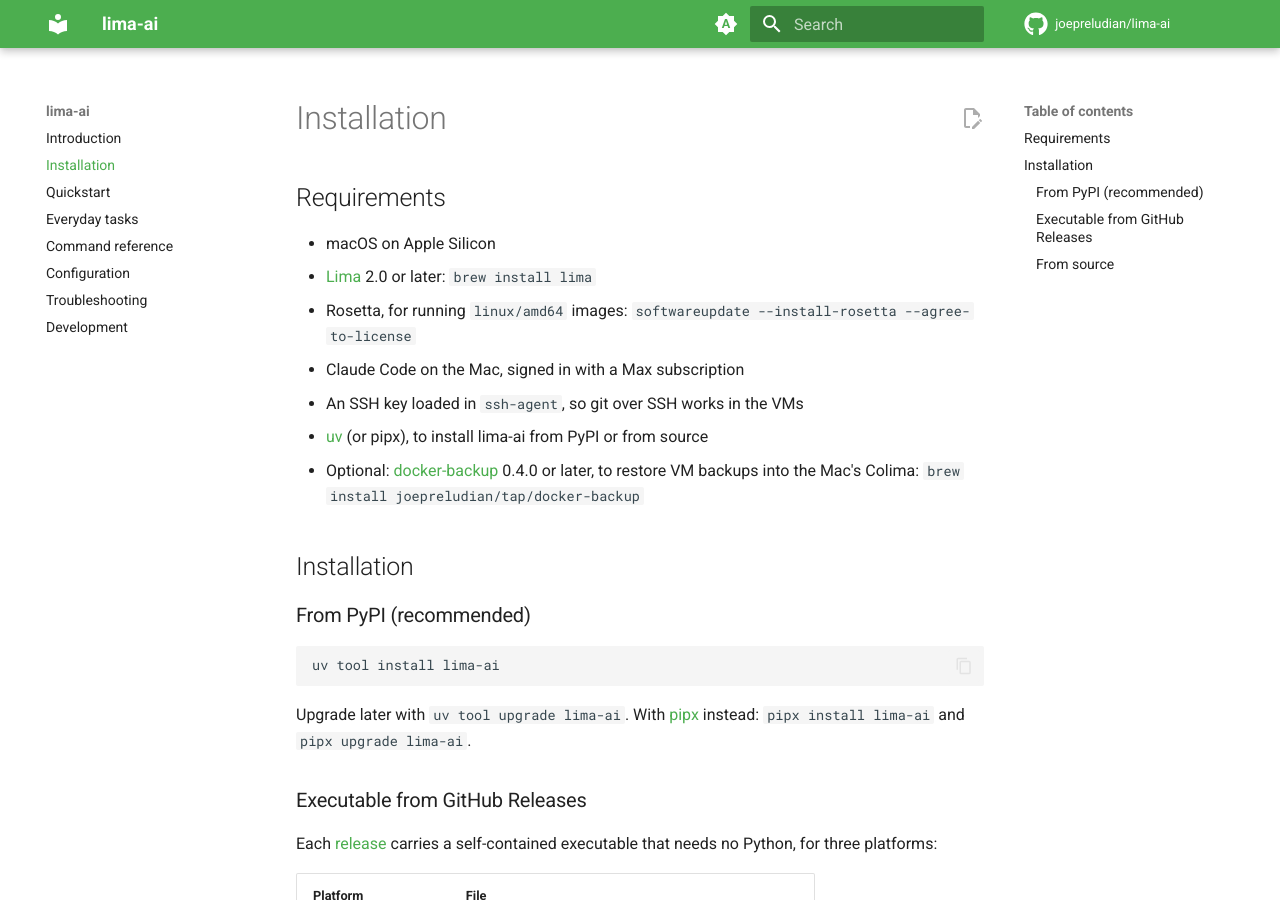
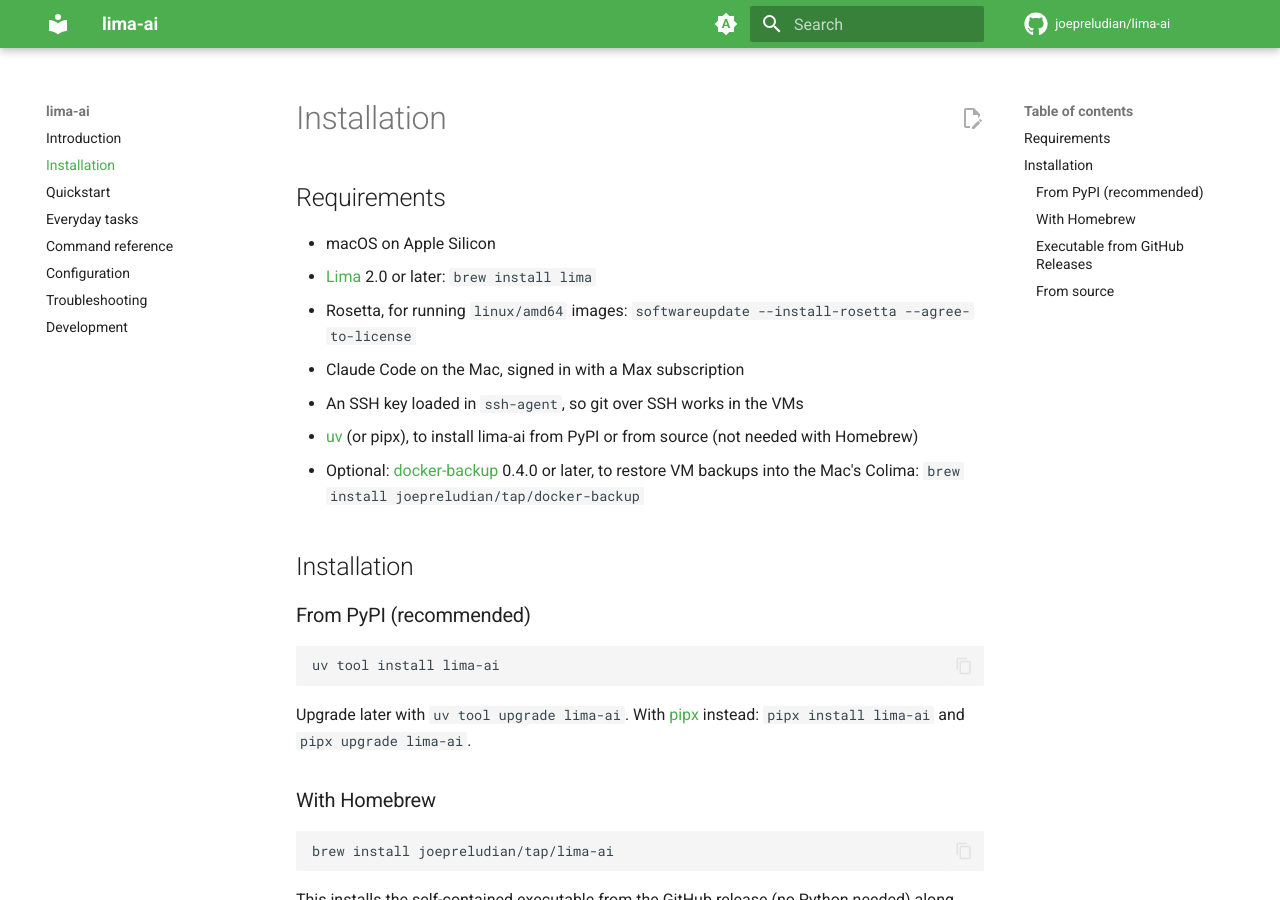
Before and after one commit to joepreludian/lima-ai, an MkDocs documentation site: the page built from docs/manual/docs/install.md, in a window 1280 px wide and 900 px high. Built offline with MkDocs 1.6.1 and Material for MkDocs 9.7.7, drawn with Linux system fonts in a browser that asks for light colours; comment, search, counter and statistics services are not loaded; some of the changed text lies outside the part shown.

Commit message:
docs: document Homebrew install via joepreludian/tap

````diff
--- a/docs/manual/docs/install.md
+++ b/docs/manual/docs/install.md
@@ -9,6 +9,7 @@
 - Claude Code on the Mac, signed in with a Max subscription
 - An SSH key loaded in `ssh-agent`, so git over SSH works in the VMs
 - [uv](https://docs.astral.sh/uv/) (or pipx), to install lima-ai from PyPI or from source
+  (not needed with Homebrew)
 - Optional: [docker-backup](https://docker-backup.readthedocs.io) 0.4.0 or
   later, to restore VM backups into the Mac's Colima:
   `brew install joepreludian/tap/docker-backup`
@@ -24,6 +25,16 @@
 Upgrade later with `uv tool upgrade lima-ai`. With
 [pipx](https://pipx.pypa.io) instead: `pipx install lima-ai` and
 `pipx upgrade lima-ai`.
+
+### With Homebrew
+
+```bash
+brew install joepreludian/tap/lima-ai
+```
+
+This installs the self-contained executable from the GitHub release (no
+Python needed) along with Lima itself, and needs no Gatekeeper step. Upgrade
+later with `brew upgrade lima-ai`.
 
 ### Executable from GitHub Releases
 
````
Also changed, not shown: README.md, 1 other file.
